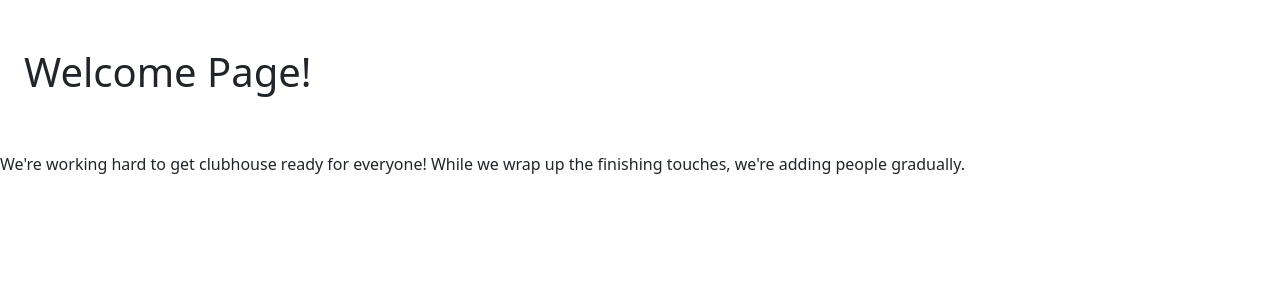
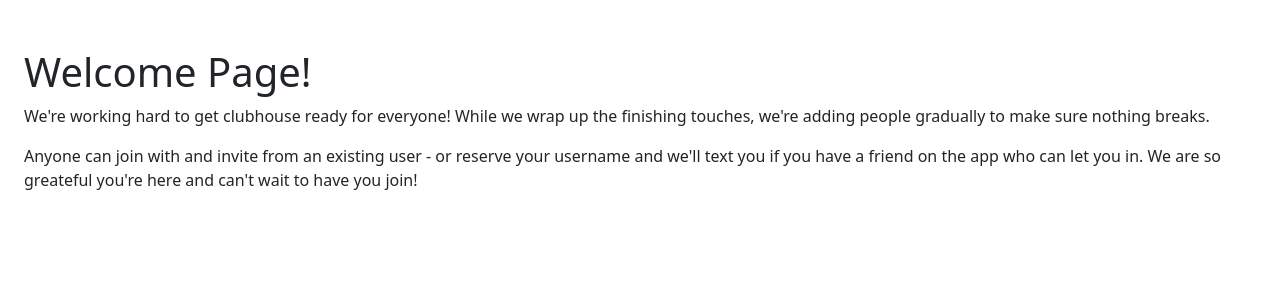
Before and after one commit to sumonaung23/club-house-clone, a React (Create React App) app: page / in a window 1280 px wide. Shown: the top 300 px of the page. Built offline with nearby package versions, Linux system fonts and the light colour scheme.

Commit message:
added infos

```diff
--- a/src/pages/Welcome.js
+++ b/src/pages/Welcome.js
@@ -6,9 +6,14 @@
         <>
             <div className={style.WelcomeContainer}>
                 <h1>Welcome Page!</h1>
+                <div className={style.WelcomeInfo}>
+                <p>
+                    We're working hard to get clubhouse ready for everyone! While we wrap up the finishing touches, we're adding people gradually to make sure nothing breaks.
+                </p>
+                <p>
+                    Anyone can join with and invite from an existing user - or reserve your username and we'll text you if you have a friend on the app who can let you in. We are so greateful you're here and can't wait to have you join!
+                </p>
             </div>
-            <div className={style.WelcomeInfo}>
-                <p>We're working hard to get clubhouse ready for everyone! While we wrap up the finishing touches, we're adding people gradually.</p>
             </div>
         </>
     )
```
